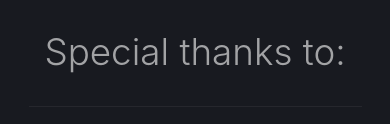
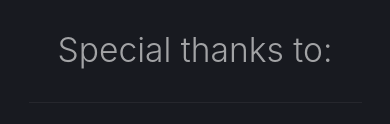
Before and after one commit to LeoGoemaere/minesweepr, a website: page index.html in a window 390 px wide. Shown: the part 866-990 px from the top of the page. Drawn offline with nearby package versions, Linux system fonts and the light colour scheme; files that its build step writes are made by us from their sources.

Commit message:
Reduce h2 tag size for small screen

```diff
--- a/less/base/_typography.less
+++ b/less/base/_typography.less
@@ -14,7 +14,7 @@ h1 {
 }
 
 h2 {
-	.x-rem(font-size, 4.6, 10);
+	.x-rem(font-size, 4.2, 10);
 	font-weight: 300;
 }
 
```
